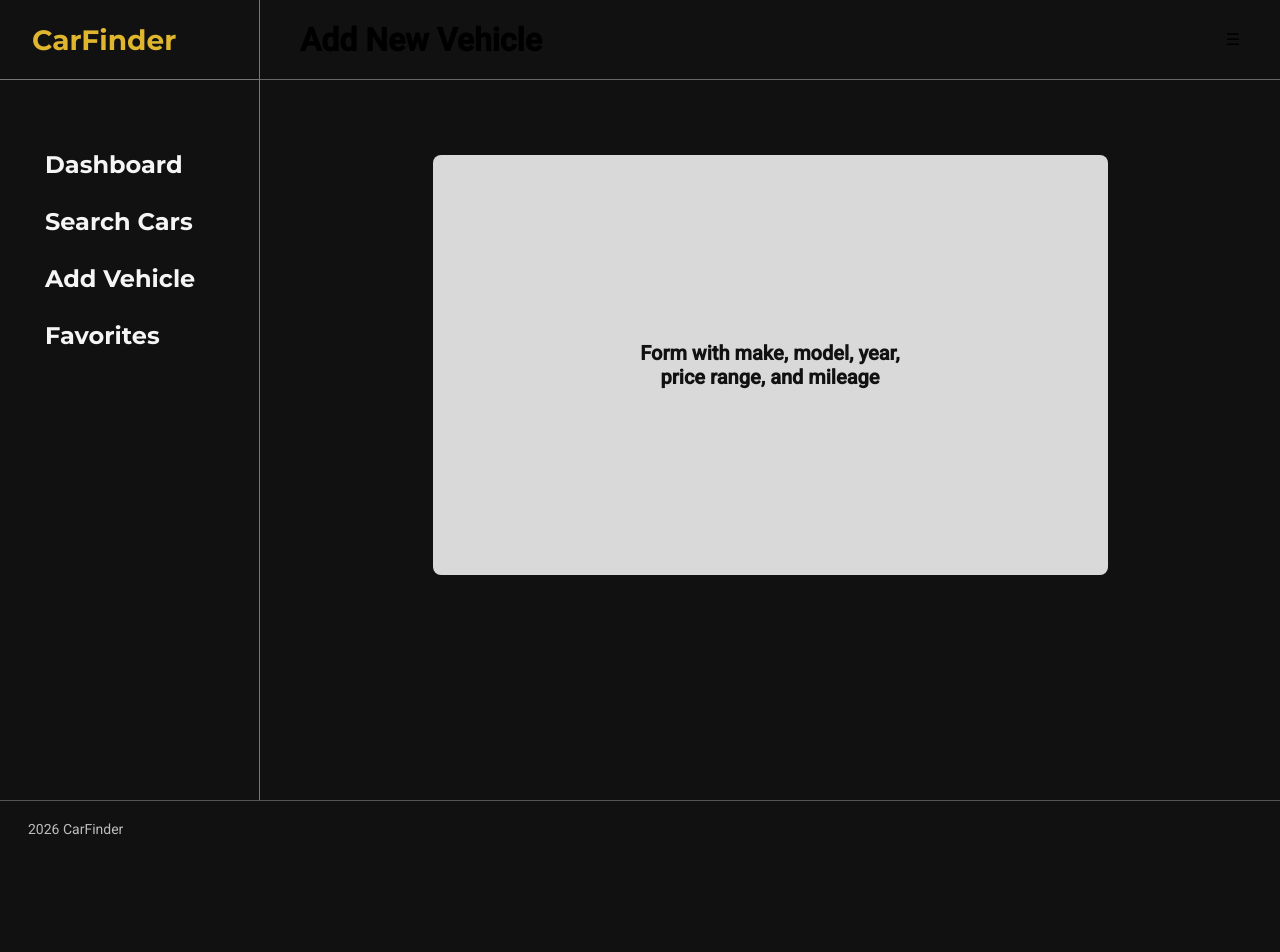
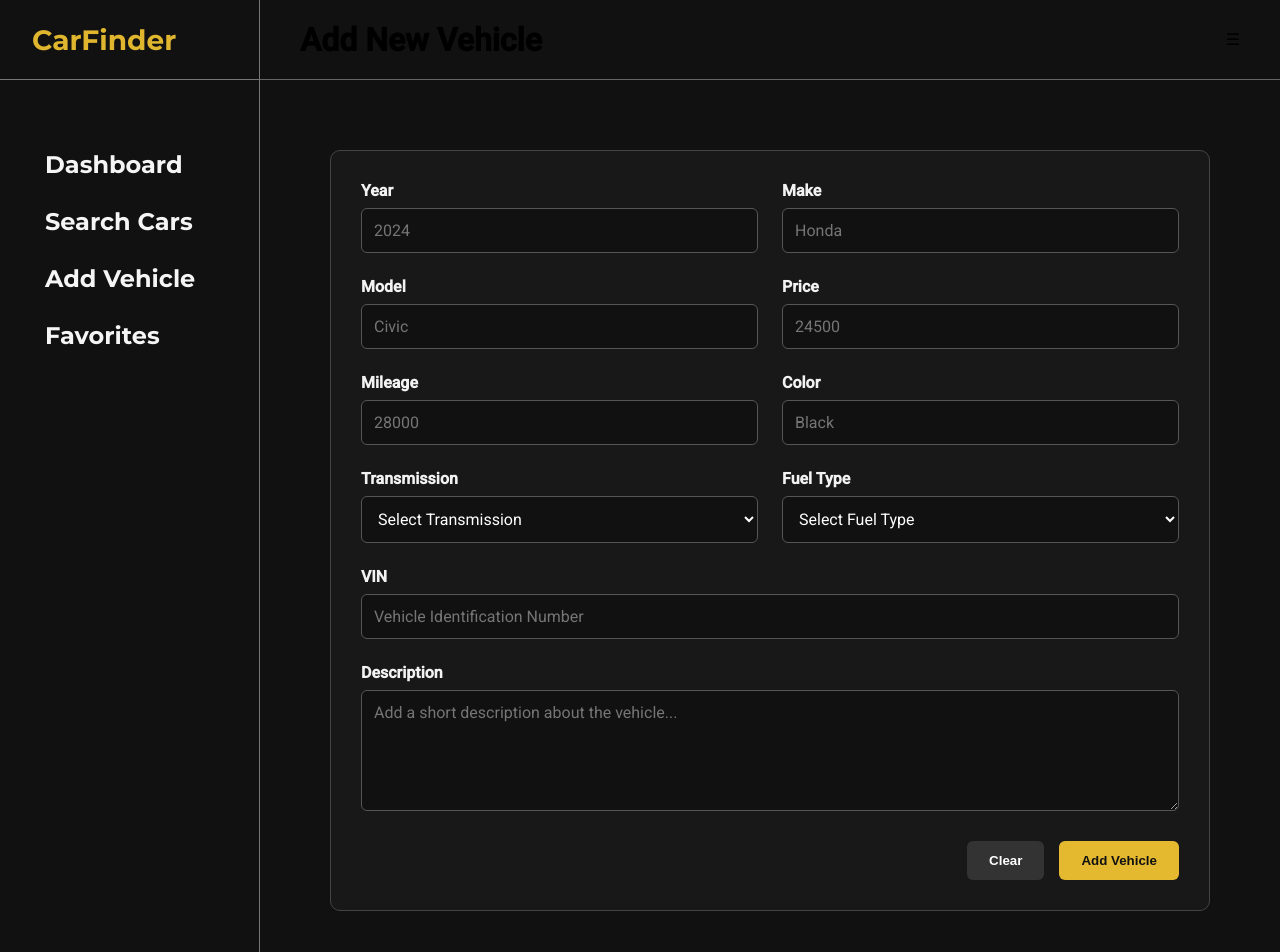
Before and after one commit to AmoyTurner-FS/202603-WDV349-TurnerAmoy, a React app in the folder dev/portfolio/: page /add-vehicle in a window 1280 px wide. Shown: the top 952 px of the page. Before the commit the page ends 857 px from the top, so only its background shows below. Built offline with nearby package versions, Linux system fonts and the light colour scheme; the HTML template or start-up script is replaced by a standard one.

Commit message:
Built the add vehicle form

```diff
--- a/dev/portfolio/src/pages/AddVehicle.css
+++ b/dev/portfolio/src/pages/AddVehicle.css
@@ -1,26 +1,82 @@
 .add-vehicle-page {
   width: 100%;
-  min-height: 100%;
+  padding: 30px;
 }
 
-.add-vehicle-container {
-  display: flex;
-  justify-content: center;
-  padding: 35px 20px;
+.vehicle-form {
+  max-width: 900px;
+  margin: 0 auto;
+  padding: 30px;
+  background-color: #181818;
+  border: 1px solid #444;
+  border-radius: 10px;
 }
 
-.form-placeholder {
-  width: 75%;
-  min-height: 420px;
-  background-color: #d9d9d9;
-  border-radius: 8px;
+.form-grid {
+  display: grid;
+  grid-template-columns: repeat(2, 1fr);
+  gap: 24px;
+}
 
+.form-group {
   display: flex;
-  align-items: center;
-  justify-content: center;
+  flex-direction: column;
+  gap: 8px;
+}
 
+.form-group label {
+  font-weight: 600;
+  color: #f2f2f2;
+}
+
+.form-group input,
+.form-group select,
+.form-group textarea {
+  padding: 12px;
+  border: 1px solid #555;
+  border-radius: 6px;
+  background-color: #111111;
+  color: #ffffff;
+  font: inherit;
+}
+
+.form-group input:focus,
+.form-group select:focus,
+.form-group textarea:focus {
+  outline: 2px solid #e5b92f;
+  border-color: transparent;
+}
+
+.full-width {
+  margin-top: 24px;
+}
+
+.form-group textarea {
+  resize: vertical;
+}
+
+.form-actions {
+  display: flex;
+  justify-content: flex-end;
+  gap: 15px;
+  margin-top: 30px;
+}
+
+.primary-button,
+.secondary-button {
+  padding: 12px 22px;
+  border: none;
+  border-radius: 6px;
+  font-weight: 700;
+  cursor: pointer;
+}
+
+.primary-button {
+  background-color: #e5b92f;
   color: #111111;
-  text-align: center;
-  font-size: 20px;
-  font-weight: 700;
 }
+
+.secondary-button {
+  background-color: #333333;
+  color: #ffffff;
+}
--- a/dev/portfolio/src/pages/AddVehicle.jsx
+++ b/dev/portfolio/src/pages/AddVehicle.jsx
@@ -3,15 +3,98 @@ import "./AddVehicle.css";
 function AddVehicle() {
   return (
     <section className="add-vehicle-page">
-      <div className="add-vehicle-container">
-        <div className="form-placeholder">
-          <p>
-            Form with make, model, year,
-            <br />
-            price range, and mileage
-          </p>
+      <form className="vehicle-form">
+        <div className="form-grid">
+          <div className="form-group">
+            <label htmlFor="year">Year</label>
+            <input type="number" id="year" name="year" placeholder="2024" />
+          </div>
+
+          <div className="form-group">
+            <label htmlFor="make">Make</label>
+            <input type="text" id="make" name="make" placeholder="Honda" />
+          </div>
+
+          <div className="form-group">
+            <label htmlFor="model">Model</label>
+            <input type="text" id="model" name="model" placeholder="Civic" />
+          </div>
+
+          <div className="form-group">
+            <label htmlFor="price">Price</label>
+            <input type="number" id="price" name="price" placeholder="24500" />
+          </div>
+
+          <div className="form-group">
+            <label htmlFor="mileage">Mileage</label>
+            <input
+              type="number"
+              id="mileage"
+              name="mileage"
+              placeholder="28000"
+            />
+          </div>
+
+          <div className="form-group">
+            <label htmlFor="color">Color</label>
+            <input type="text" id="color" name="color" placeholder="Black" />
+          </div>
+
+          <div className="form-group">
+            <label htmlFor="transmission">Transmission</label>
+            <select id="transmission" name="transmission" defaultValue="">
+              <option value="" disabled>
+                Select Transmission
+              </option>
+              <option value="automatic">Automatic</option>
+              <option value="manual">Manual</option>
+            </select>
+          </div>
+
+          <div className="form-group">
+            <label htmlFor="fuelType">Fuel Type</label>
+            <select id="fuelType" name="fuelType" defaultValue="">
+              <option value="" disabled>
+                Select Fuel Type
+              </option>
+              <option value="gasoline">Gasoline</option>
+              <option value="diesel">Diesel</option>
+              <option value="hybrid">Hybrid</option>
+              <option value="electric">Electric</option>
+            </select>
+          </div>
         </div>
-      </div>
+
+        <div className="form-group full-width">
+          <label htmlFor="vin">VIN</label>
+          <input
+            type="text"
+            id="vin"
+            name="vin"
+            placeholder="Vehicle Identification Number"
+          />
+        </div>
+
+        <div className="form-group full-width">
+          <label htmlFor="description">Description</label>
+          <textarea
+            id="description"
+            name="description"
+            rows="5"
+            placeholder="Add a short description about the vehicle..."
+          ></textarea>
+        </div>
+
+        <div className="form-actions">
+          <button type="reset" className="secondary-button">
+            Clear
+          </button>
+
+          <button type="submit" className="primary-button">
+            Add Vehicle
+          </button>
+        </div>
+      </form>
     </section>
   );
 }
```
